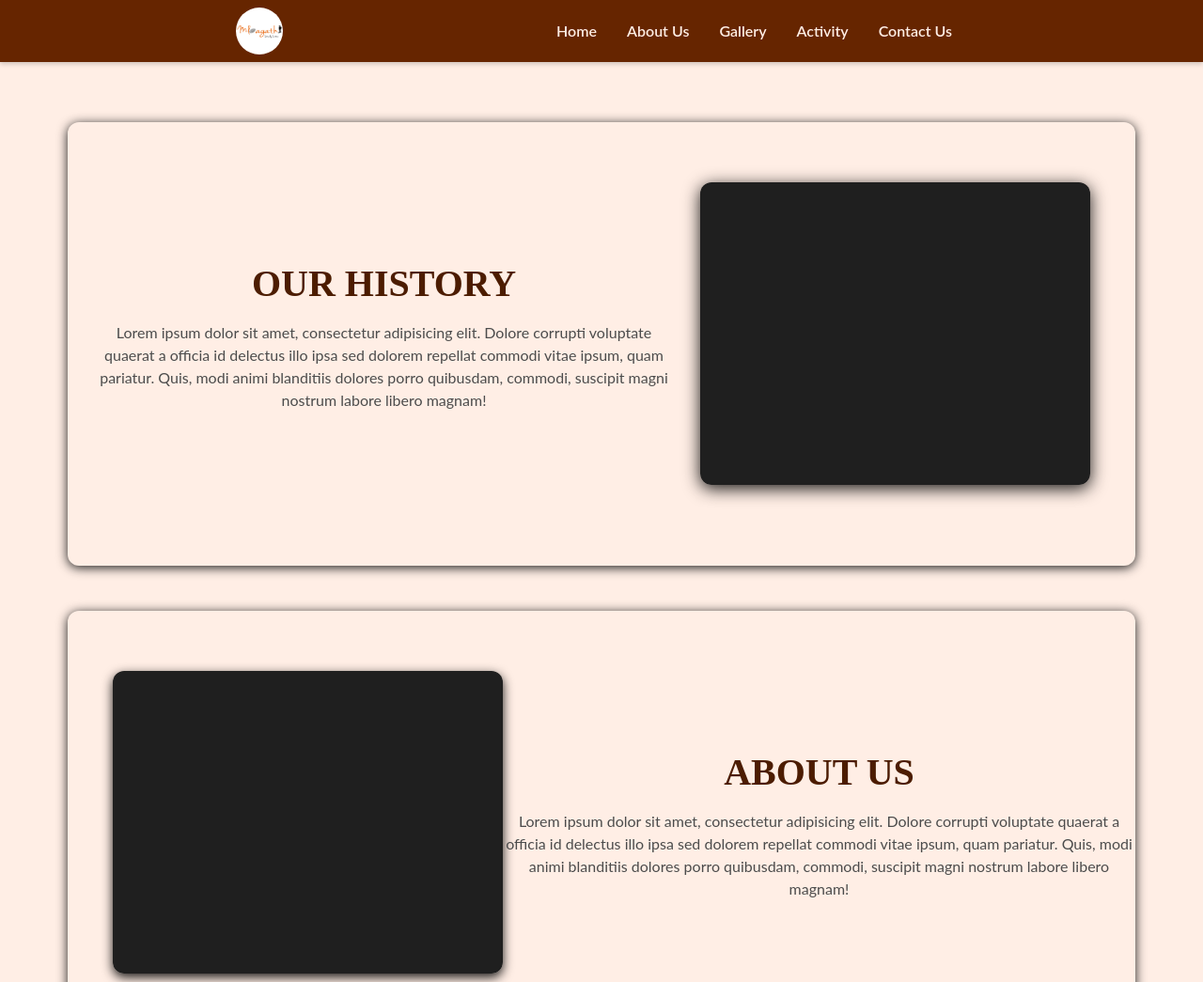
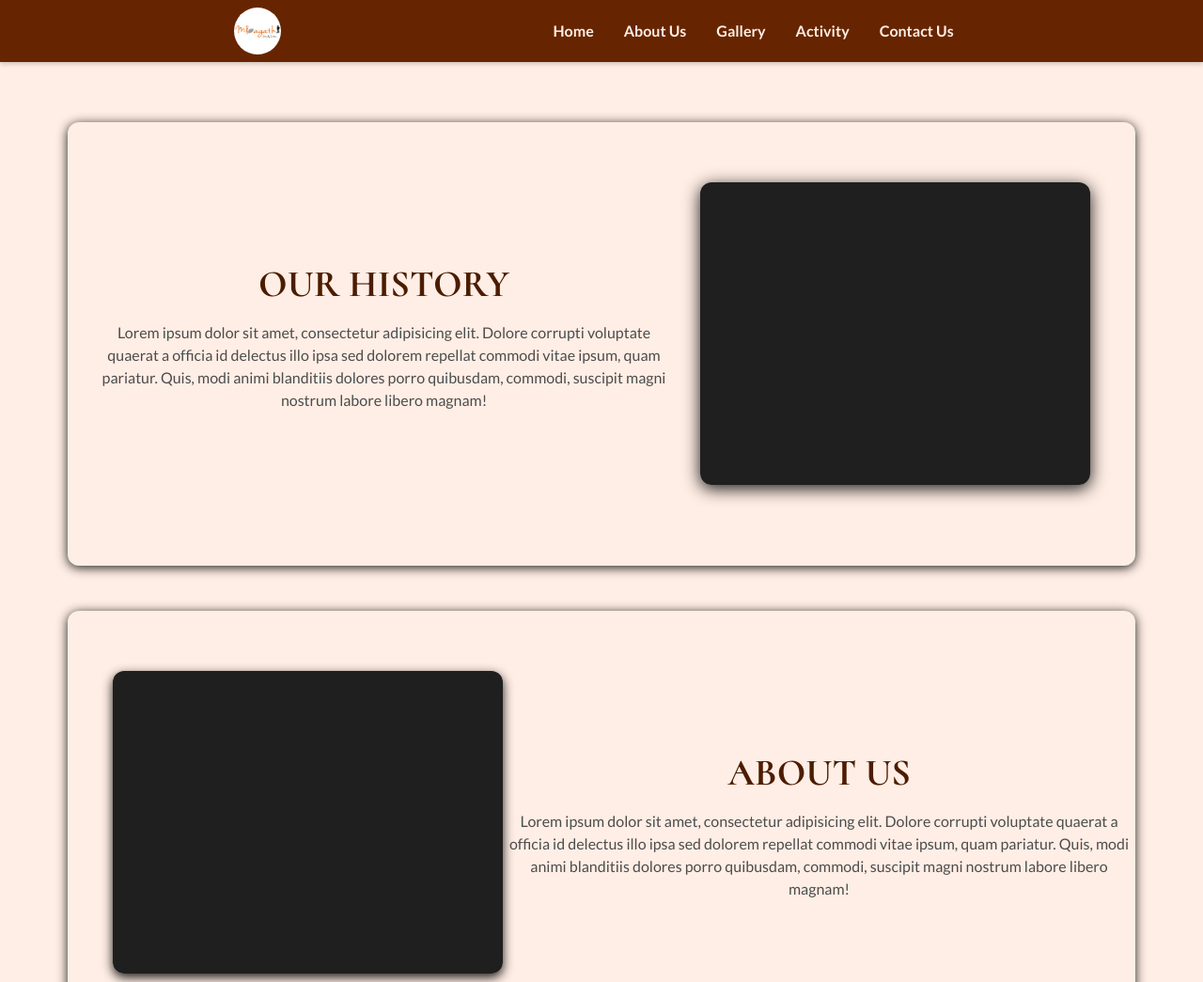
Before and after one commit to 0Francis/Mbagathi-Study-Center, a plain HTML site: page aboutUs.html in a window 1280 px wide. Shown: the top 1045 px of the page at 94% size. Drawn offline with Linux system fonts and the light colour scheme.

Commit message:
4TH Commit

```diff
--- a/aboutUs.html
+++ b/aboutUs.html
@@ -4,6 +4,13 @@
     <meta charset="UTF-8">
     <meta name="viewport" content="width=device-width, initial-scale=1.0">
     <title>Mbagathi Study Center</title>
+    <link rel="preconnect" href="https://fonts.googleapis.com">
+    <link rel="preconnect" href="https://fonts.gstatic.com" crossorigin>
+    <link href="https://fonts.googleapis.com/css2?family=Cormorant:ital,wght@0,300..700;1,300..700&family=Gilda+Display&display=swap" rel="stylesheet">
+    <link href="https://fonts.googleapis.com/css2?family=Lato:wght@300;400;700&family=Playfair+Display:wght@500;700&display=swap" rel="stylesheet">
+    <link rel="icon" type="image/jpg" class="favicon" href="assets/images/favicon.jpg">
+
+
     <link rel="stylesheet" href="assets/css/style.css">
     <link rel="stylesheet" href="assets/css/about.css">
 </head>
--- a/assets/css/style.css
+++ b/assets/css/style.css
@@ -18,6 +18,7 @@
     margin: 0;
     padding: 0;
 }
+
 
 body {
     font-family: 'lato', sans-serif;
```
Also changed, not shown: activities.html (+7 -0 lines), contact.html (+7 -0 lines), gallery.html (+7 -0 lines), home.html (+3 -0 lines), assets/images/favicon.jpg (added).
